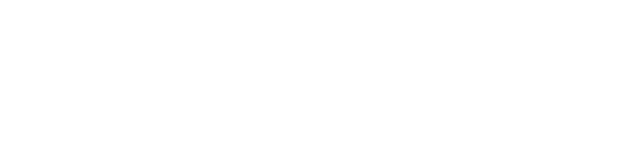
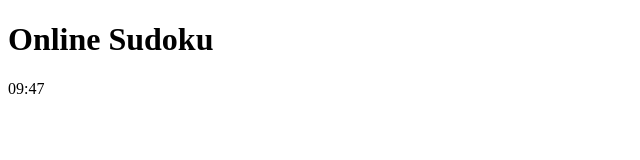
Before and after one commit to semajthomasprimm/js-sudoku, a plain HTML site: page index.html in a window 1280 px wide. Shown: the whole page, without its empty margins (0-640 px from the left). Drawn offline with Linux system fonts and the light colour scheme.

Commit message:
Completed US 1.2.1

```diff
--- a/index.html
+++ b/index.html
@@ -7,6 +7,16 @@
     <title>Sudoku</title>
 </head>
 <body>
-
+    <div id="nav">
+        <div id="app-header">
+            <h1>Online Sudoku</h1>
+            <!--Add dark mode toggle-->
+        </div>
+        <div id="game-menu">
+            <!--Add new game btn here-->
+            <p id="timer">09:47</p>
+            <!--Add Pause btn here-->
+        </div>
+    </div>
 </body>
 </html>
```
Also changed, not shown: sprint_backlog.txt.
